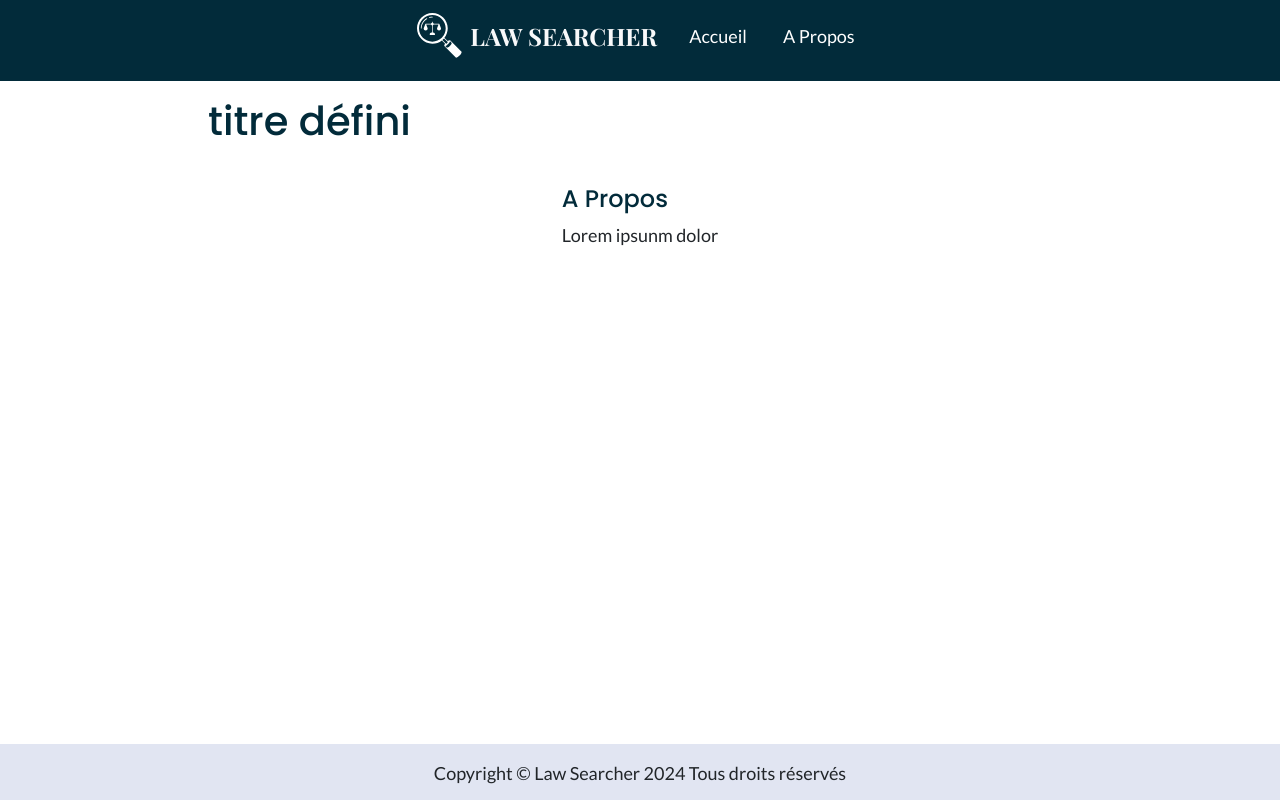
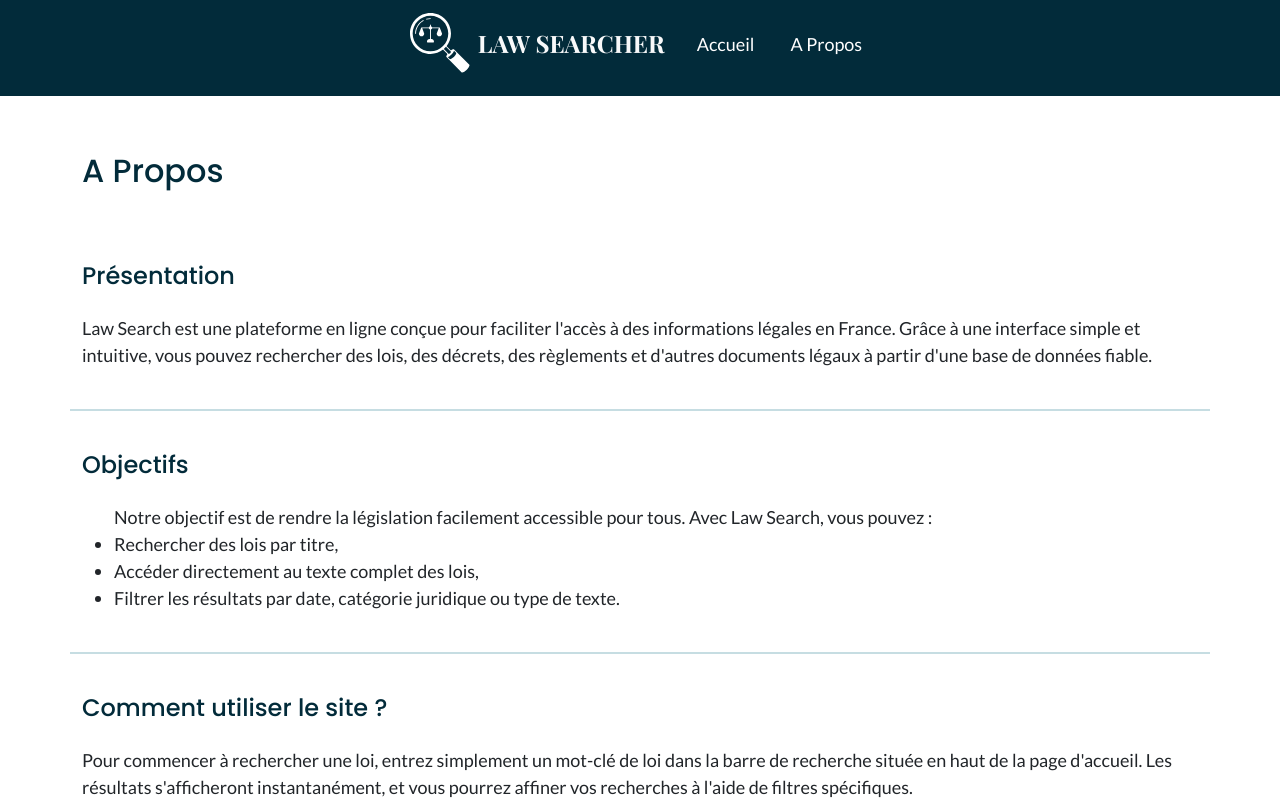
Before and after one commit to Melissa-code/law-searcher, a SvelteKit app: page /apropos in a window 1280 px wide. Shown: the top 800 px of the page. Built offline with nearby package versions, Linux system fonts and the light colour scheme.

Commit message:
Add the title of the pages

```diff
--- a/src/lib/menu.svelte
+++ b/src/lib/menu.svelte
@@ -4,7 +4,7 @@
             <div class="navbar-content w-100 d-flex flex-column flex-lg-row justify-content-center align-items-center">
                 <!-- Logo -->
                 <a class="navbar-brand text-light d-flex align-items-center" href="/">
-                    <img src="logo-law-searcher.svg" alt="site" width="45" style="color:white;">
+                    <img src="logo-law-searcher.svg" alt="site" width="60" style="color:white;">
                     <span class="brand px-2">LAW SEARCHER</span>
                 </a>
 
--- a/src/lib/searchbar.svelte
+++ b/src/lib/searchbar.svelte
@@ -16,7 +16,8 @@
     }
 </script>
 
-<div class="input-container">
+
+<div class="input-container my-3 my-md-5">
     <label for="search-input" class="input-label">Rechercher une loi :</label>
     <div class="input-wrapper">
         <input
--- /dev/null
+++ b/src/lib/title.svelte
@@ -0,0 +1,15 @@
+<script>
+    export let title = 'Titre de la page';
+    export let showTitle = true;
+</script>
+
+
+{#if showTitle}
+  <div>
+    <h1 class="title">{title}</h1>
+  </div>
+{/if}
+
+<style>
+
+</style>
--- a/src/lib/titre.svelte
+++ /dev/null
@@ -1,15 +0,0 @@
-<script>
-    export let titre = 'Titre de la page';
-</script>
-
-<div class="title">
-    <h1>{titre}</h1>
-</div>
-
-<style>
-   .title {
-    display: flex;
-    margin-top: 1rem;
-    margin-left: 13rem;
-   }
-</style>
--- a/src/routes/+layout.svelte
+++ b/src/routes/+layout.svelte
@@ -1,5 +1,4 @@
 <script>
-    import Titre from '$lib/titre.svelte';
     import Menu from '$lib/menu.svelte';
     import './styles/global.css';
 
@@ -8,16 +7,15 @@
 </script>
 
 <header>
-    <Menu/>
-    <Titre titre="titre défini"/>
+    <Menu />
 </header>
 
 <main>
     <slot />
 </main>
 
-<footer class="text-center py-3">
-    <div class="mb-3">
+<footer class="text-center py-2">
+    <div class="my-3">
         <p class="mb-0">Copyright &copy; Law Searcher {currentYear} Tous droits réservés</p>
     </div>
     <ul class="list-unstyled d-flex justify-content-center gap-3">
@@ -35,7 +33,7 @@
 
     footer {
         background-color: var(--color-lightgrey);
-        height: 7vh;
+        height: 8vh;
         padding: 0 10px;
     }
 
--- a/src/routes/apropos/+page.svelte
+++ b/src/routes/apropos/+page.svelte
@@ -1,11 +1,46 @@
 <script>
-
-
+  import Title from '$lib/title.svelte';
 </script>
 
-<div>
-    <h2>A Propos</h2>
-    <p>Lorem ipsunm dolor</p>
+<div class="container my-md-4 ms-3">
+    <Title title="A Propos" />
+</div>
 
+<!-- informations about Law Searcher -->
+<div class="container my-md-5 mx-3">
+    <div class="row">
+        <div class="col-12 my-4">
+            <h2 class="mb-4">Présentation</h2>
+            <p>Law Search est une plateforme en ligne conçue pour faciliter l'accès à des informations légales en France. Grâce à une interface simple et intuitive, vous pouvez rechercher des lois, des décrets, des règlements et d'autres documents légaux à partir d'une base de données fiable.</p>
+        </div>
+        <hr>
 
+        <div class="col-12 my-4">
+            <h2 class="mb-4">Objectifs</h2>
+            <ul>
+                Notre objectif est de rendre la législation facilement accessible pour tous. Avec Law Search, vous pouvez :
+                <li>Rechercher des lois par titre,</li>
+                <li>Accéder directement au texte complet des lois,</li>
+                <li>Filtrer les résultats par date, catégorie juridique ou type de texte.</li>
+            </ul>
+        </div>
+        <hr>
+
+        <div class="col-12 my-4">
+            <h2 class="mb-4">Comment utiliser le site ?</h2>
+            <p>Pour commencer à rechercher une loi, entrez simplement un mot-clé de loi dans la barre de recherche située en haut de la page d'accueil. Les résultats s'afficheront instantanément, et vous pourrez affiner vos recherches à l'aide de filtres spécifiques.</p>
+        </div>
+        <hr>
+
+        <div class="col-12 my-4">
+            <h2 class="mb-4">API utilisée pour l'accès aux lois</h2>
+            <p>L'API publique data.gouv.fr permet de récupérer les données sur les lois et garantir l'actualisation des informations.</p>
+        </div>
+    </div>
 </div>
+
+<style>
+  hr {
+    border: 1px solid var(--color-green);
+  }
+</style>
--- a/src/routes/styles/global.css
+++ b/src/routes/styles/global.css
@@ -34,15 +34,19 @@ body {
 
 h1, h2, h3 {
     font-family: var(--font-title);
-    color: #022b3a;
 }
 
 h1 {
-    font-size: 40px;
+    font-size: 2rem;
+    text-align: left;
 }
 
 h2 {
     font-size: 24px;
+}
+
+h1, h2 {
+    color: var(--color-darkblue);
 }
 
 h3 {
@@ -52,11 +56,11 @@ h3 {
 
 a {
     text-decoration: none;
-    color: white;
+    color: var(--color-white);
 }
 
 a:hover {
-    color: black;
+    color: var(--color-black);
 }
 
 .btn-custom {
```
Also changed, not shown: src/routes/+page.js (+7 -2 lines), src/routes/+page.svelte (+8 -2 lines).
